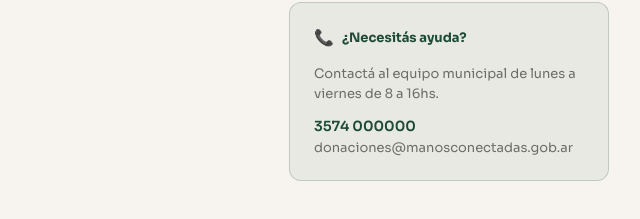
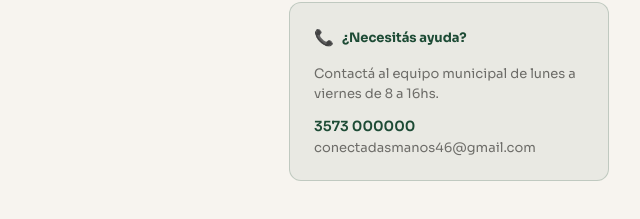
Before and after one commit to Fermaster19/ManosConectadas, a website: page index.html in a window 1280 px wide. Shown: the part 1540-1759 px from the top of the page, 541-1181 px from the left. Drawn offline with nearby package versions, Linux system fonts and the light colour scheme.

Commit message:
Actualiza datos de contacto

```diff
--- a/index.html
+++ b/index.html
@@ -1767,8 +1767,8 @@ textarea { resize: vertical; min-height: 100px; }
         <p style="font-size:13px; color:var(--ink-60); line-height:1.6; margin-bottom:12px;">
           Contactá al equipo municipal de lunes a viernes de 8 a 16hs.
         </p>
-        <p style="font-size:14px; font-weight:600; color:var(--forest);">3574 000000</p>
-        <p style="font-size:13px; color:var(--ink-60); margin-top:4px;">donaciones@manosconectadas.gob.ar</p>
+        <p style="font-size:14px; font-weight:600; color:var(--forest);">3573 000000</p>
+        <p style="font-size:13px; color:var(--ink-60); margin-top:4px;">conectadasmanos46@gmail.com</p>
       </div>
     </div>
   </div>
```
